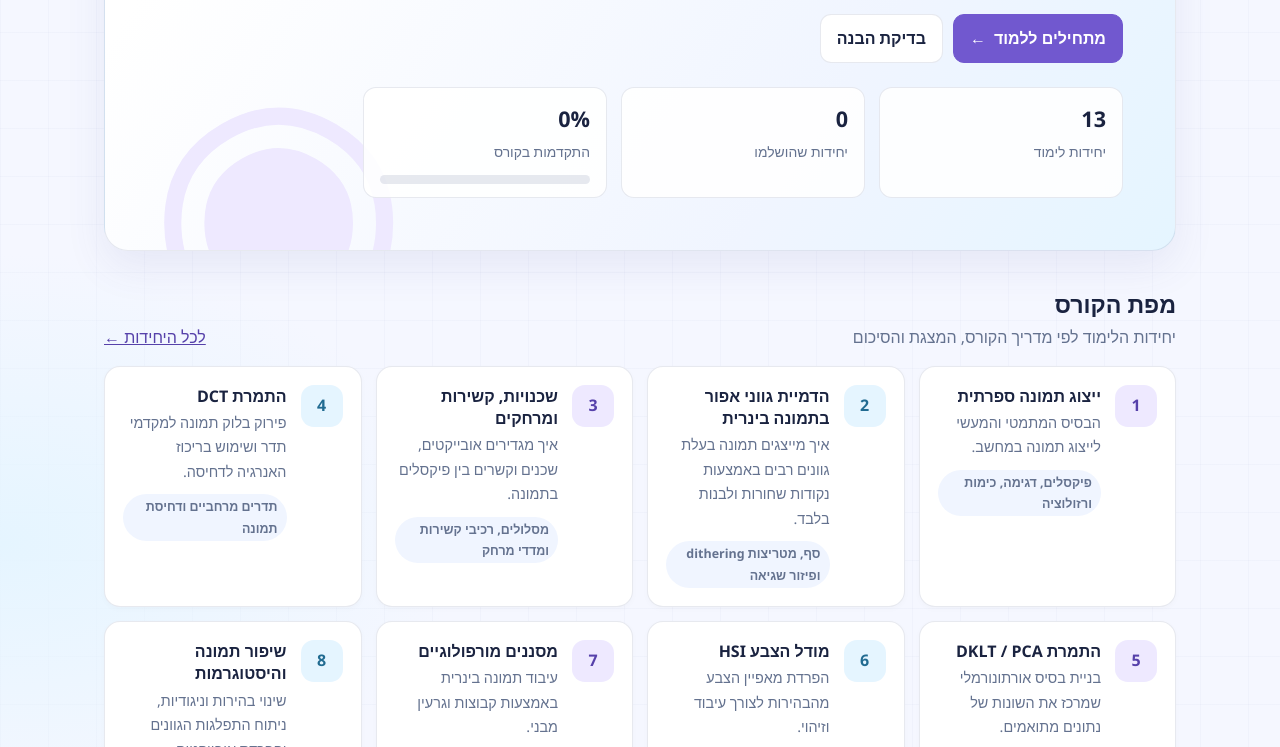
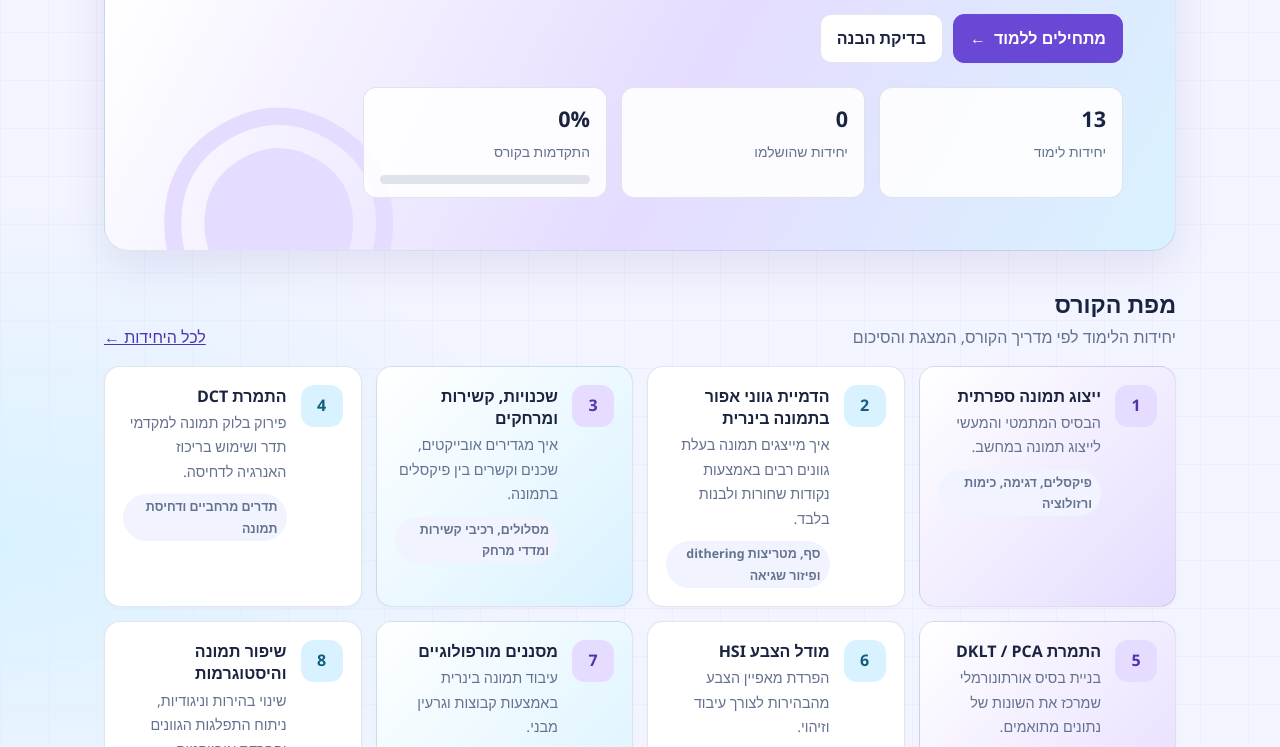
Before and after one commit to ornitcg/myImagaProcessingLearningWebsite, a plain HTML site: page index.html in a window 1280 px wide. Shown: the part 304-1051 px from the top of the page. Drawn offline with Linux system fonts and the light colour scheme.

Commit message:
Increase lavender and sky-blue color presence
Co-authored-by: Copilot <223556219+Copilot@users.noreply.github.com>

```diff
--- a/css/styles.css
+++ b/css/styles.css
@@ -1,42 +1,42 @@
 :root,
 [data-theme="light"] {
   color-scheme: light;
-  --bg: #f5f7ff;
+  --bg: #f2f4ff;
   --ink: #1a2340;
   --muted: #64728f;
   --card: #ffffff;
-  --surface: #f0f5ff;
-  --accent: #7158cf;
-  --accent-ink: #5641aa;
-  --accent-soft: #eee9ff;
-  --accent-blue: #45a9d8;
-  --accent-blue-ink: #216b91;
-  --accent-blue-soft: #e5f5ff;
-  --line: rgba(58, 72, 120, .12);
+  --surface: #f1f3ff;
+  --accent: #6848d5;
+  --accent-ink: #4f35aa;
+  --accent-soft: #e5dcff;
+  --accent-blue: #259dc9;
+  --accent-blue-ink: #135d7d;
+  --accent-blue-soft: #d9f2ff;
+  --line: rgba(58, 72, 120, .14);
   --ok: #166534;
   --ok-bg: #dcfce7;
-  --shadow: 0 16px 42px rgba(74, 76, 151, .09);
+  --shadow: 0 16px 42px rgba(74, 76, 151, .11);
   --glass: rgba(255, 255, 255, .88);
 }
 
 [data-theme="dark"] {
   color-scheme: dark;
-  --bg: #0e1426;
+  --bg: #111832;
   --ink: #e9edff;
   --muted: #a3afca;
-  --card: #171f36;
-  --surface: #131c32;
-  --accent: #b7a5ff;
-  --accent-ink: #ded5ff;
-  --accent-soft: rgba(183, 165, 255, .15);
-  --accent-blue: #80d0f0;
-  --accent-blue-ink: #b4eaff;
-  --accent-blue-soft: rgba(82, 177, 223, .15);
-  --line: rgba(222, 231, 255, .14);
+  --card: #1a2442;
+  --surface: #171f3b;
+  --accent: #c3aeff;
+  --accent-ink: #e1d7ff;
+  --accent-soft: rgba(166, 132, 255, .22);
+  --accent-blue: #8adef5;
+  --accent-blue-ink: #b6ecff;
+  --accent-blue-soft: rgba(72, 179, 232, .2);
+  --line: rgba(222, 231, 255, .16);
   --ok: #4ade80;
   --ok-bg: rgba(22, 101, 52, .3);
   --shadow: 0 16px 42px rgba(0, 0, 0, .22);
-  --glass: rgba(14, 20, 38, .9);
+  --glass: rgba(17, 24, 50, .92);
 }
 
 * { box-sizing: border-box; }
@@ -48,10 +48,10 @@ body {
   color: var(--ink);
   background-color: var(--bg);
   background-image:
-    radial-gradient(800px 400px at 100% -10%, var(--accent-soft), transparent 60%),
-    radial-gradient(700px 440px at 0% 42%, var(--accent-blue-soft), transparent 66%),
-    linear-gradient(rgba(100, 116, 170, .035) 1px, transparent 1px),
-    linear-gradient(90deg, rgba(100, 116, 170, .035) 1px, transparent 1px);
+    radial-gradient(900px 460px at 100% -10%, var(--accent-soft), transparent 62%),
+    radial-gradient(820px 500px at 0% 42%, var(--accent-blue-soft), transparent 68%),
+    linear-gradient(rgba(100, 116, 170, .045) 1px, transparent 1px),
+    linear-gradient(90deg, rgba(100, 116, 170, .045) 1px, transparent 1px);
   background-size: auto, auto, 48px 48px, 48px 48px;
   font: 16px/1.7 "Heebo", "Segoe UI", Arial, sans-serif;
   text-align: right;
@@ -113,7 +113,7 @@ button { color: inherit; }
 .nav a:hover,
 .nav a.active {
   color: var(--accent-ink);
-  background: var(--accent-soft);
+  background: linear-gradient(110deg, var(--accent-soft), var(--accent-blue-soft));
 }
 
 .theme-toggle,
@@ -137,8 +137,17 @@ button { color: inherit; }
   padding: clamp(24px, 5vw, 52px);
   border: 1px solid var(--line);
   border-radius: 24px;
-  background: linear-gradient(125deg, var(--card) 12%, var(--surface) 68%, var(--accent-blue-soft));
+  background: linear-gradient(118deg, var(--card) 8%, var(--accent-soft) 56%, var(--accent-blue-soft) 100%);
   box-shadow: var(--shadow);
+}
+
+.hero::before {
+  content: "";
+  position: absolute;
+  inset-block-start: 0;
+  inset-inline: 0;
+  height: 6px;
+  background: linear-gradient(90deg, var(--accent), var(--accent-blue));
 }
 
 .hero::after {
@@ -230,6 +239,8 @@ h1, h2, h3, p { margin-block-start: 0; }
   text-decoration: none;
   transition: transform .16s ease, border-color .16s ease;
 }
+.unit-card:nth-child(4n + 1) { background: linear-gradient(135deg, var(--card), var(--accent-soft)); }
+.unit-card:nth-child(4n + 3) { background: linear-gradient(135deg, var(--card), var(--accent-blue-soft)); }
 .unit-number {
   flex: 0 0 42px;
   display: grid;
```
